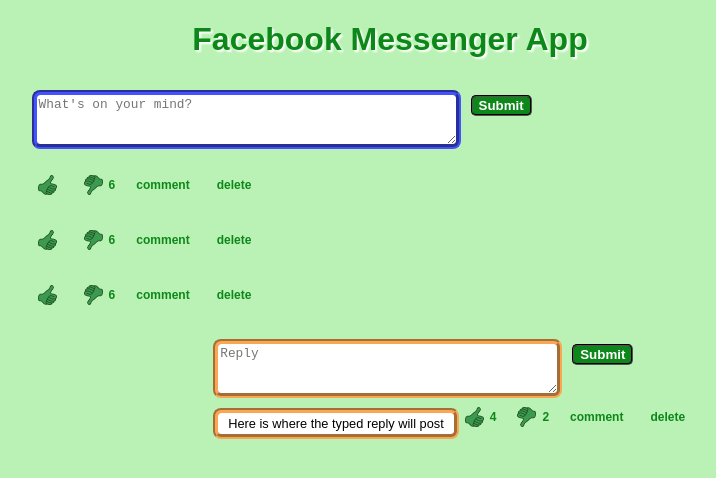
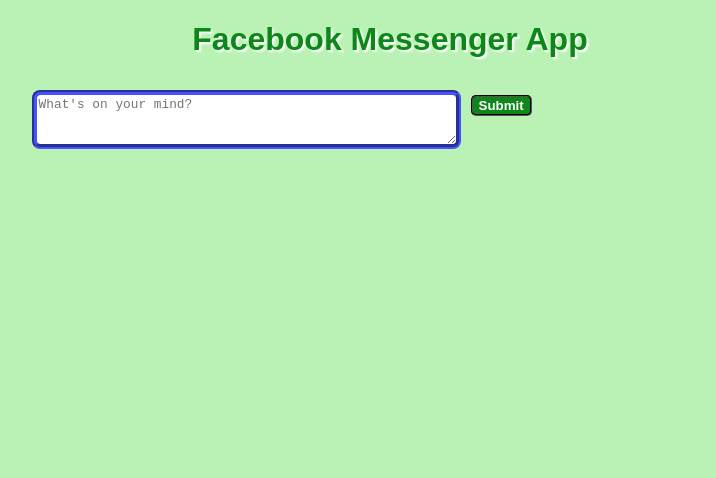
Before and after one commit to s-darcy/Facebook-Message-Style-App, a React (Create React App) app: page / in a window 1280 px wide. Shown: the top 478 px of the page, without its empty margins (250-966 px from the left). Built offline with nearby package versions, Linux system fonts and the light colour scheme.

Commit message:
first commit after discussing with Brad

```diff
--- a/src/App.js
+++ b/src/App.js
@@ -2,9 +2,6 @@
 import './App.css';
 import data from './data';
 import FirstMessage from './FirstMessage';
-import FirstMessageActions from './FirstMessageActions';
-import Reply from './Reply';
-import ReplyAction from './ReplyAction';
 
 class App extends Component {
 
@@ -12,28 +9,43 @@
         super();
         this.state = data;
 
-        this.handleChange = this.handleChange.bind(this);
+//        this.handleChange = this.handleChange.bind(this);
         this.handleSubmit = this.handleSubmit.bind(this);
         this.handleLikeCount = this.handleLikeCount.bind(this);
+        this.handleFirstCommentUpdate = this.handleFirstCommentUpdate.bind(this);
     }
 
     //This one shows the letters as they are being typed
-    handleChange(event) {
-        event.preventDefault();
-        const newPost = event.target.value;
-        let firstComment=  this.state.firstComment.slice();
-        firstComment.text = newPost;
-        console.log(newPost);
+    // This functions job is to update the text property for this comment.
+    handleFirstCommentUpdate(event, index) {
+        let commentObj = Object.assign({}, this.state.firstComment[index]);
+        commentObj.text = event.target.value;
+
+        let modifiedFirstComment = this.state.firstComment.slice();
+        modifiedFirstComment[index] = commentObj;
 
         this.setState({
-            firstComment : newPost
+            firstComment: modifiedFirstComment
         });
-        console.log(firstComment);
     }
+
+    //This one should store the value into my object as state
+    // This functions job is to lock the textarea by switching submitted to true.
+    handleSubmit(event, text){
+        event.preventDefault();
+        let firstComment = this.state.firstComment.slice();
+
+
+        firstComment.push({ text });
+        this.setState({
+            firstComment : firstComment
+        });
+    }
+
 
     handleLikeCount (event) {
         event.preventDefault();
-        let actionButtons = Object.assign({}, this.state.actionButtons);
+        let actionButtons = this.state.actionButtons.slice();
 
         let newLikeCount = actionButtons.likeCount + 1;
         actionButtons.likeCount = newLikeCount;
@@ -41,54 +53,29 @@
         this.setState({
             actionButtons : newLikeCount
         });
-        console.log(newLikeCount);
-    }
-
-
-    //This one should store the value into my object as state
-    handleSubmit(text, event){
-        event.preventDefault();
-        let firstComment = this.state.firstComment.filter(function(text){
-            if (text !== ''){
-                return text;
-            }
-        });
-
-        this.setState({
-            firstComment : firstComment
-        });
+//        console.log(newLikeCount);
     }
 
     //when the 'like' button is clicked, edit the CSS to change the color of the background
 
       render() {
 
-          console.log(Array.isArray (this.state.firstComment));
-          console.log(this.state);
+//          console.log(Array.isArray (this.state.firstComment));
+//          console.log(Array.isArray (this.state.actionButtons));
+//          console.log(this.state);
 
-            let originalMessage = this.state.firstComment.map(function(text, index){
+            let originalMessage = this.state.firstComment.map(function(obj, index){
                 return (
                   <FirstMessage
-                      text={text}
+                      data={obj}
                       index={index}
-                      handleChange={this.handleChange}
+                      handleChange={this.handleFirstCommentUpdate}
                       handleSubmit={this.handleSubmit}
-                      handleCount={this.handleCount}
+                      handleLikeCount={this.handleLikeCount}
                    />
                   );
               }, this);
 
-            let originalMessageActions = this.state.actionButtons.map(function(comment, likes){
-                return (
-                  <FirstMessageActions
-                       comment={comment}
-                       likes={likes}
-                       handleSubmit={this.handleSubmit}
-                       message={this.message}
-                       handleLikeCount = {this.handleLikeCount}
-                    />
-                 );
-              }, this);
 
         return (
           <div className="App">
@@ -97,13 +84,9 @@
 
                 <div>
                     {originalMessage}
-                    {originalMessageActions}
                 </div>
 
             </div>
-            <ul>
-                <Reply />
-            </ul>
           </div>
         );
       }
--- a/src/FirstMessage.js
+++ b/src/FirstMessage.js
@@ -3,20 +3,59 @@
 import FirstMessageActions from './FirstMessageActions';
 
 class FirstMessage extends Component {
+    constructor() {
+        super();
+
+        this.handleChange = this.handleChange.bind(this);
+    }
+
+    handleChange(event) {
+        event.preventDefault();
+        this.props.handleChange(event, this.props.index);
+    }
+
+//                    return (
+//                  <FirstMessageActions
+//                       comment={comment}
+//                       likes={likeCount}
+//                       handleSubmit={this.handleSubmit}
+//                       message={this.message}
+//                       handleLikeCount = {this.handleLikeCount}
+//                    />
 
     render () {
-
+        console.log(this.props.index);
         return (
             <div>
                 <form onSubmit={(event) => this.props.handleSubmit(this.props.text, event)} >
                     <textarea rows="3" cols="50"
+                        disabled={this.props.data.submitted}
                         placeholder="What's on your mind?"
-                        onBlur={this.props.handleChange, this.props.handleCount}
-                        type="text">
-                    </textarea>
+                        onChange={this.handleChange}
+                        type="text"
+                        value={this.props.data.text}/>
                     <input type="submit" value="Submit" />
+                </form>
+                    {this.props.data.submitted && <div className="actionButtons">
+                    <button onClick={() => {}}><img className="thumb" src={require('./thumb_up.png')} /></button>
+                    <p className="like-counter"></p>
+                    <button><img className="dislike-thumb" src={require('./thumb_up.png')} /></button>
+                    <p className="dislike-counter">6</p>
+                    <button className="comment">comment</button>
+                    <button className="delete">delete</button>
+                </div>}
 
-                </form>
+                {this.props.data.submitted && <div className="likes">
+                    <div className="actionButtons">
+                        <button onClick={(event) => this.props.handleLikeCount}><img className="thumb" src={require('./thumb_up.png')} /></button>
+                        <p className="like-counter">{}</p>
+                        <button><img className="dislike-thumb" src={require('./thumb_up.png')} /></button>
+                        <p className="dislike-counter">6</p>
+                        <button className="comment">comment</button>
+                        <button className="delete">delete</button>
+                    </div>
+                </div>}
+
             </div>
         );
     }
--- a/src/FirstMessageActions.js
+++ /dev/null
@@ -1,27 +0,0 @@
-
-import React, {Component} from 'react';
-import data from './data';
-import FirstMessage from './FirstMessage';
-
-class FirstMessageActions extends Component {
-
-    render () {
-
-        return (
-            <div className="likes">
-                <p>{}</p>
-                <div className="actionButtons">
-                    <button onClick={(event) => this.props.handleLikeCount(event)}><img className="thumb" src={require('./thumb_up.png')} /></button>
-                    <p className="like-counter">{this.props.likes.likes}</p>
-                    <button><img className="dislike-thumb" src={require('./thumb_up.png')} /></button>
-                    <p className="dislike-counter">6</p>
-                    <button className="comment">comment</button>
-                    <button className="delete">delete</button>
-                </div>
-            </div>
-        );
-    }
-
-}
-
-export default FirstMessageActions;
--- a/src/data.js
+++ b/src/data.js
@@ -1,23 +1,21 @@
 const data = {
     "firstComment" : [
-        {"text": '',
-        "index" : 0 }
-    ],
-    "actionButtons" : [
-        {"likeCount" : 0},
-        {"dislikeCount" : 0},
-        {"delete" : ''}
-    ],
-    "reply" : [
-        {"text": '',
-        "index" : 0}
-    ],
-    "replyButtons" : [
-        {"likeCount" : 0},
-        {"dislikeCount" : 0},
-        {"delete" : ''}
+        {
+            "text": '',
+            "submitted": false,
+            "likes": 0,
+            "dislikes": 0,
+            "replies": [
+                {
+                "text": '',
+                "submitted": false,
+                "likes": 0,
+                "dislikes": 0,
+                }
+            ],
+        }
     ],
     "totalMessages": 0
- };
+};
 
  export default data;
```
